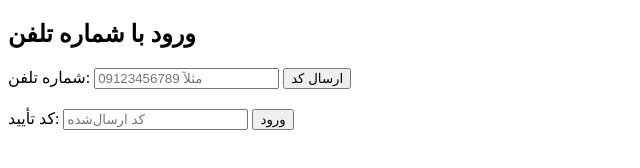
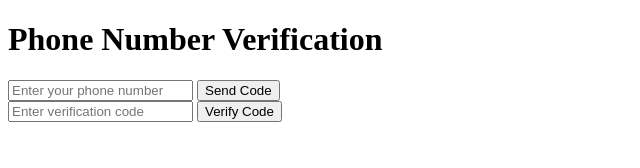
Before and after one commit to sasi1368/tex, a plain HTML site: page frontend/index.html in a window 1280 px wide. Shown: the whole page, without its empty margins (0-640 px from the left). Drawn offline with Linux system fonts and the light colour scheme.

Commit message:
Update index.html

```diff
--- a/frontend/index.html
+++ b/frontend/index.html
@@ -1,25 +1,19 @@
 <!DOCTYPE html>
 <html lang="en">
 <head>
-  <meta charset="UTF-8" />
-  <meta name="viewport" content="width=device-width, initial-scale=1.0"/>
-  <title>Login with Phone</title>
+  <meta charset="UTF-8">
+  <meta name="viewport" content="width=device-width, initial-scale=1.0">
+  <title>Phone Number Verification</title>
+  <script src="main.js" defer></script>
 </head>
 <body>
-  <h2>ورود با شماره تلفن</h2>
+  <h1>Phone Number Verification</h1>
+  <input type="text" id="phoneNumber" placeholder="Enter your phone number">
+  <button id="sendCodeButton">Send Code</button>
 
   <div>
-    <label for="phone">شماره تلفن:</label>
-    <input type="text" id="phone" placeholder="مثلاً 09123456789" />
-    <button id="sendCodeBtn">ارسال کد</button>
+    <input type="text" id="verificationCode" placeholder="Enter verification code">
+    <button id="verifyCodeButton">Verify Code</button>
   </div>
-
-  <div style="margin-top: 20px;">
-    <label for="code">کد تأیید:</label>
-    <input type="text" id="code" placeholder="کد ارسال‌شده" />
-    <button id="verifyCodeBtn">ورود</button>
-  </div>
-
-  <script src="main.js"></script>
 </body>
 </html>
```
